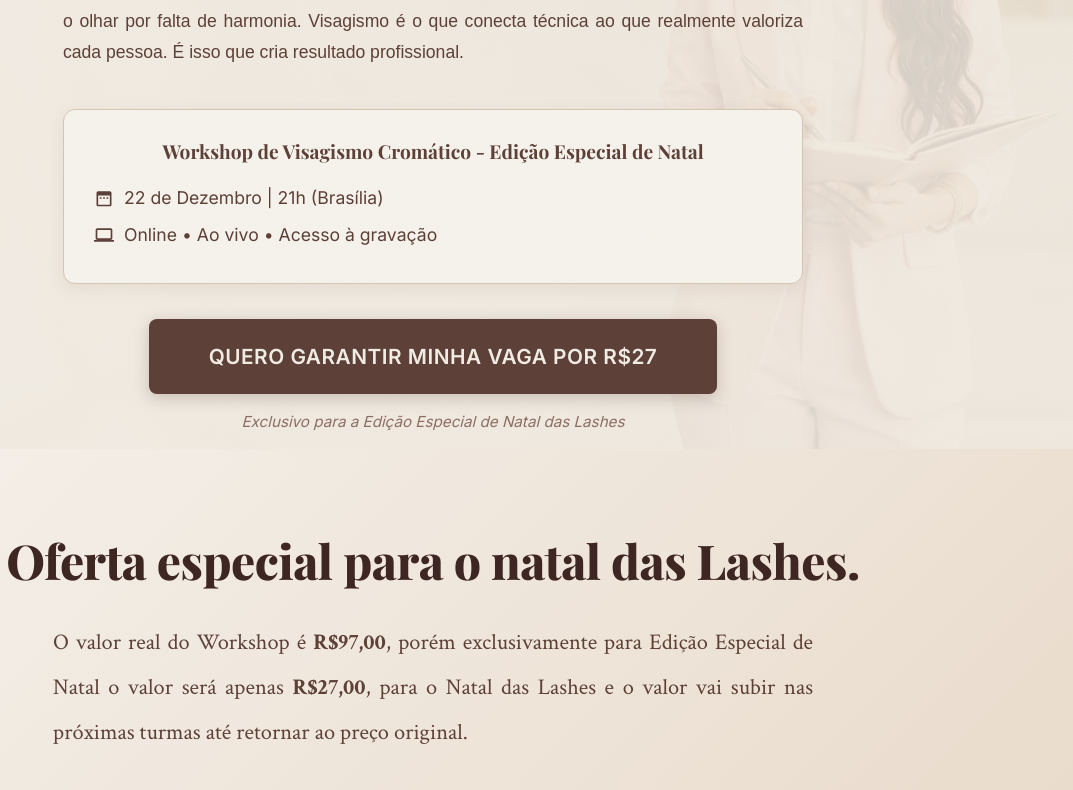
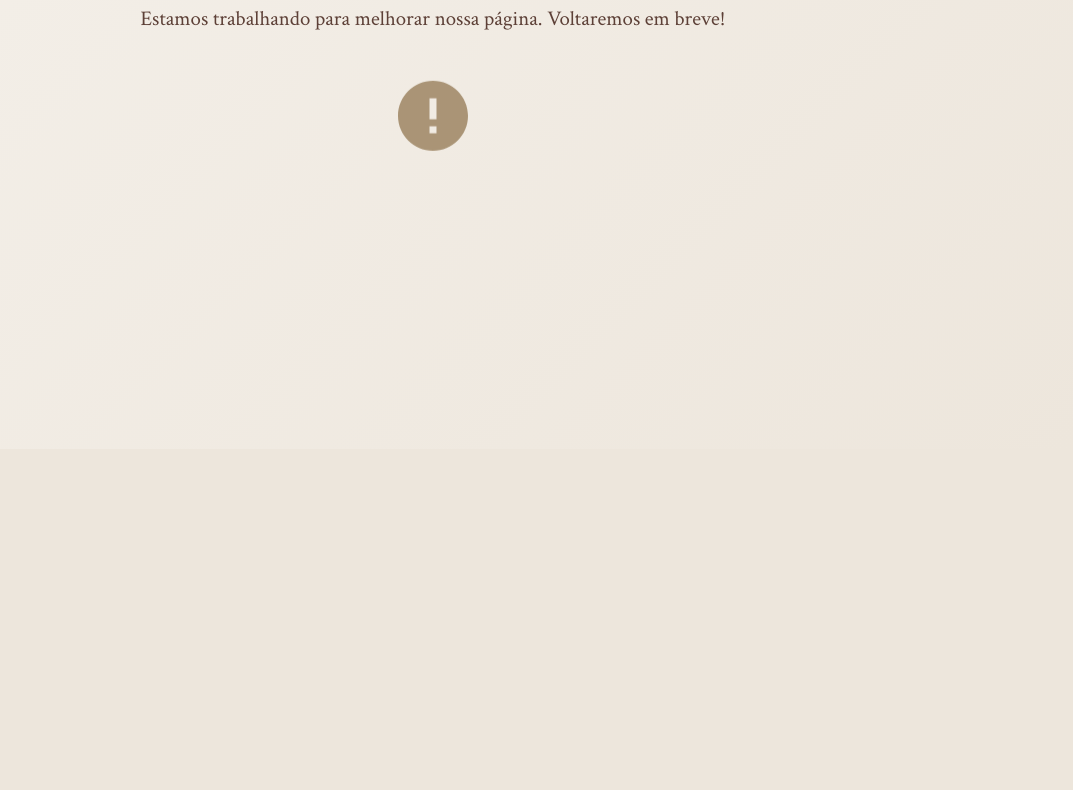
Before and after one commit to RodriguesRhuan10/LandingPageGabriela, a plain HTML site: page index.html in a window 1280 px wide. Shown: the part 351-1141 px from the top of the page, without its empty margins (207-1280 px from the left). After the commit the page ends 800 px from the top, so only its background shows below. Drawn offline with nearby package versions, Linux system fonts and the light colour scheme.

Commit message:
Página de Manutenção

```diff
--- a/index.html
+++ b/index.html
@@ -1,6 +1,23 @@
 <!DOCTYPE html>
 <html lang="pt-BR">
 <head>
+        <!-- Meta Pixel Code -->
+<script>
+    !function(f,b,e,v,n,t,s)
+    {if(f.fbq)return;n=f.fbq=function(){n.callMethod?
+    n.callMethod.apply(n,arguments):n.queue.push(arguments)};
+    if(!f._fbq)f._fbq=n;n.push=n;n.loaded=!0;n.version='2.0';
+    n.queue=[];t=b.createElement(e);t.async=!0;
+    t.src=v;s=b.getElementsByTagName(e)[0];
+    s.parentNode.insertBefore(t,s)}(window, document,'script',
+    'https://connect.facebook.net/en_US/fbevents.js');
+    fbq('init', '834264002846125');
+    fbq('track', 'PageView');
+    </script>
+    <noscript><img height="1" width="1" style="display:none"
+    src="https://www.facebook.com/tr?id=834264002846125&ev=PageView&noscript=1"
+    /></noscript>
+    <!-- End Meta Pixel Code -->
     <meta charset="UTF-8">
     <meta name="viewport" content="width=device-width, initial-scale=1.0, maximum-scale=5.0, user-scalable=yes">
     <meta name="mobile-web-app-capable" content="yes">
@@ -11,6 +28,27 @@
     <link href="https://fonts.googleapis.com/css2?family=Playfair+Display:wght@400;600;700;800;900&family=Crimson+Text:wght@400;600;700&family=Inter:wght@300;400;500;600&display=swap" rel="stylesheet">
 </head>
 <body>
+    <!-- ============================================
+         PÁGINA DE MANUTENÇÃO
+         Para ativar: altere MAINTENANCE_MODE para true no script.js
+         Para desativar: altere MAINTENANCE_MODE para false no script.js
+         ============================================ -->
+    <div id="maintenance-page" style="display: none;">
+        <div class="maintenance-container">
+            <div class="maintenance-content">
+                <h1>Estamos em Manutenção</h1>
+                <p>Estamos trabalhando para melhorar nossa página. Voltaremos em breve!</p>
+                <div class="maintenance-icon">
+                    <svg width="80" height="80" viewBox="0 0 24 24" fill="none" xmlns="http://www.w3.org/2000/svg">
+                        <path d="M12 2C6.48 2 2 6.48 2 12C2 17.52 6.48 22 12 22C17.52 22 22 17.52 22 12C22 6.48 17.52 2 12 2ZM13 17H11V15H13V17ZM13 13H11V7H13V13Z" fill="currentColor"/>
+                    </svg>
+                </div>
+            </div>
+        </div>
+    </div>
+
+    <!-- Conteúdo principal da página -->
+    <div id="main-content">
     <!-- DOBRA 1 - HERO -->
     <section class="hero">
         <div class="hero-background">
@@ -322,6 +360,8 @@
             <button class="btn-primary btn-large">Quero aprender Visagismo Cromático por R$27</button>
         </div>
     </section>
+    </div>
+    <!-- Fim do conteúdo principal -->
 
     <script src="script.js"></script>
 </body>
--- a/script.js
+++ b/script.js
@@ -1,3 +1,34 @@
+// ============================================
+// CONTROLE DE MANUTENÇÃO
+// ============================================
+// Para ATIVAR a página de manutenção: altere para true
+// Para DESATIVAR a página de manutenção: altere para false
+const MAINTENANCE_MODE = true;
+
+// Função para controlar a exibição da página de manutenção
+function checkMaintenanceMode() {
+    const maintenancePage = document.getElementById('maintenance-page');
+    const mainContent = document.getElementById('main-content');
+
+    if (MAINTENANCE_MODE) {
+        // Mostrar página de manutenção e esconder conteúdo principal
+        if (maintenancePage) maintenancePage.style.display = 'flex';
+        if (mainContent) mainContent.style.display = 'none';
+    } else {
+        // Mostrar conteúdo principal e esconder página de manutenção
+        if (maintenancePage) maintenancePage.style.display = 'none';
+        if (mainContent) mainContent.style.display = 'block';
+    }
+}
+
+// Verificar modo de manutenção quando o DOM estiver pronto
+document.addEventListener('DOMContentLoaded', () => {
+    checkMaintenanceMode();
+});
+
+// ============================================
+// CRONÔMETRO REGRESSIVO
+// ============================================
 // Cronômetro regressivo até 22 de Dezembro de 2025 às 23h59 (Brasília)
 function initCountdown() {
     // Data alvo: 22 de Dezembro de 2025 às 23h59 (Brasília - GMT-3)
@@ -67,7 +98,10 @@ const observer = new IntersectionObserver((entries) => {
 
 // Observar elementos para animação
 document.addEventListener('DOMContentLoaded', () => {
+    // Não inicializar countdown se estiver em modo manutenção
+    if (!MAINTENANCE_MODE) {
         initCountdown();
+    }
 
     const animateElements = document.querySelectorAll('.learn-item, .for-who-item, .benefit-item, .about-content, .quote-box');
 
@@ -82,6 +116,8 @@ document.addEventListener('DOMContentLoaded', () => {
 // Adicionar evento de clique nos botões de ação - Redirecionar para Kiwify
 const checkoutUrl = 'https://pay.kiwify.com.br/Zjhd39q';
 
+// Só adicionar eventos se não estiver em modo manutenção
+if (!MAINTENANCE_MODE) {
     document.querySelectorAll('.btn-primary, .btn-secondary').forEach(button => {
         button.addEventListener('click', function(e) {
             e.preventDefault();
@@ -89,6 +125,7 @@ document.querySelectorAll('.btn-primary, .btn-secondary').forEach(button => {
             window.location.href = checkoutUrl;
         });
     });
+}
 
 // ============================================
 // CARROSSEL MOBILE - SEÇÃO GABRIELA E RESULTADOS
@@ -251,5 +288,8 @@ function initSingleCarousel(carousel) {
 
 // Inicializar carrosséis quando o DOM estiver pronto
 document.addEventListener('DOMContentLoaded', () => {
+    // Não inicializar carrosséis se estiver em modo manutenção
+    if (!MAINTENANCE_MODE) {
         initMobileCarousel();
+    }
 });
--- a/style.css
+++ b/style.css
@@ -2154,3 +2154,86 @@ body::before {
         min-height: 210px;
     }
 }
+
+/* ============================================
+   PÁGINA DE MANUTENÇÃO
+   ============================================ */
+#maintenance-page {
+    display: none;
+    position: fixed;
+    top: 0;
+    left: 0;
+    width: 100%;
+    height: 100vh;
+    background: linear-gradient(135deg, var(--beige-light) 0%, var(--cream-warm) 100%);
+    z-index: 9999;
+    align-items: center;
+    justify-content: center;
+    padding: 20px;
+}
+
+.maintenance-container {
+    text-align: center;
+    max-width: 600px;
+    width: 100%;
+}
+
+.maintenance-content h1 {
+    font-family: 'Playfair Display', serif;
+    font-size: 2.5rem;
+    font-weight: 700;
+    color: var(--chocolate);
+    margin-bottom: 20px;
+    line-height: 1.2;
+}
+
+.maintenance-content p {
+    font-family: 'Crimson Text', serif;
+    font-size: 1.3rem;
+    color: var(--text-medium);
+    margin-bottom: 40px;
+    line-height: 1.6;
+}
+
+.maintenance-icon {
+    color: var(--brown-medium);
+    margin-top: 30px;
+    animation: pulse 2s ease-in-out infinite;
+}
+
+@keyframes pulse {
+    0%, 100% {
+        opacity: 1;
+        transform: scale(1);
+    }
+    50% {
+        opacity: 0.7;
+        transform: scale(1.05);
+    }
+}
+
+/* Responsivo para página de manutenção */
+@media (max-width: 768px) {
+    .maintenance-content h1 {
+        font-size: 2rem;
+    }
+
+    .maintenance-content p {
+        font-size: 1.1rem;
+    }
+
+    .maintenance-icon svg {
+        width: 60px;
+        height: 60px;
+    }
+}
+
+@media (max-width: 480px) {
+    .maintenance-content h1 {
+        font-size: 1.75rem;
+    }
+
+    .maintenance-content p {
+        font-size: 1rem;
+    }
+}
```
Lines whose indentation alone changed are shown as unchanged.
